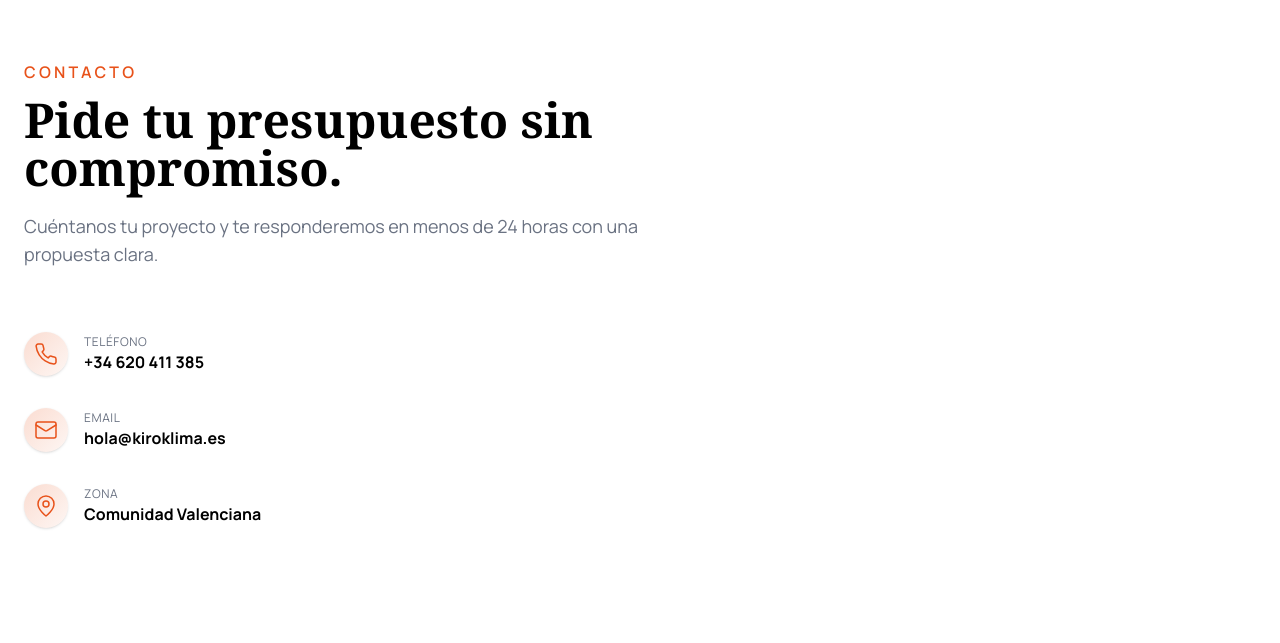
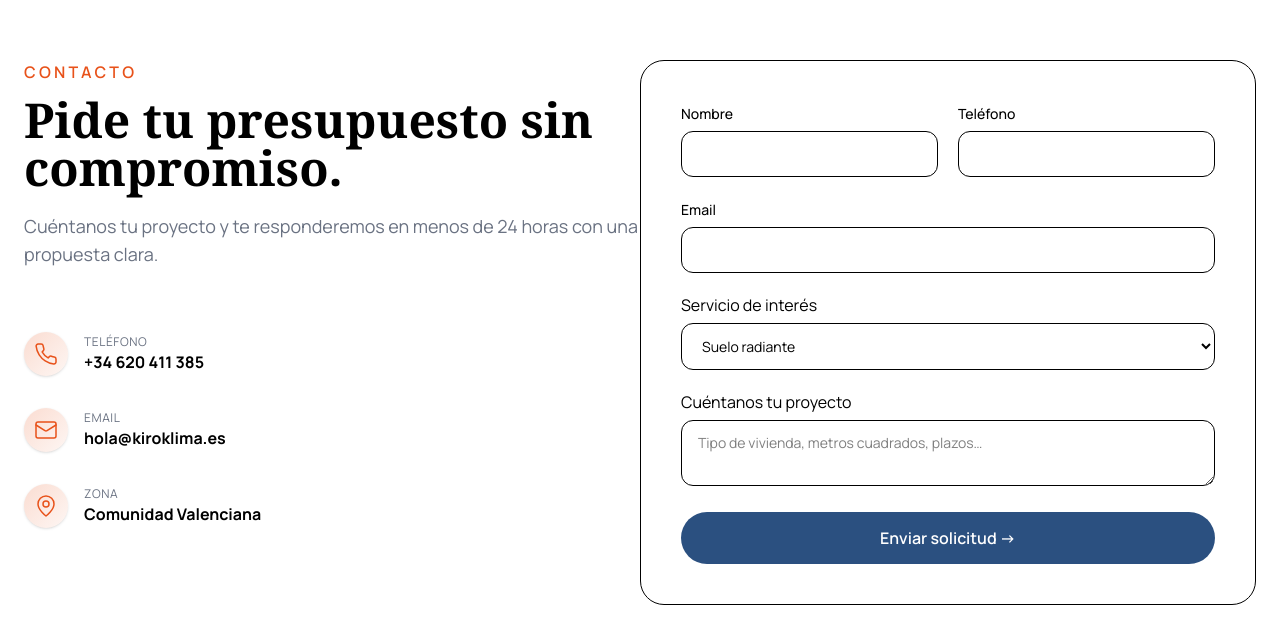
Before and after one commit to yoanastamenova/KiroKlima, a Next.js app: page / in a window 1280 px wide. Shown: the part 2306-2949 px from the top of the page. Built offline with nearby package versions, Linux system fonts and the light colour scheme.

Commit message:
feat: add form in contact component

```diff
--- a/app/contacto/contacto.tsx
+++ b/app/contacto/contacto.tsx
@@ -2,7 +2,7 @@ export default function Contacto() {
   return (
     <>
       <section id="contacto" className="py-24 md:py-32">
-        <div className="max-w-screen-2xl mx-auto px-6">
+        <div className="max-w-screen-2xl mx-auto px-6 grid md:grid-cols-2">
           <div className="max-w-2xl">
             <span className="text-brand-orange uppercase font-semibold tracking-[0.2em]">
               contacto
@@ -12,48 +12,109 @@ export default function Contacto() {
             </h2>
             <p className="mt-5 text-lg text-gray-500">
               {" "}
-              Cuéntanos tu proyecto y te responderemos en menos de 24 horas con una propuesta clara.
+              Cuéntanos tu proyecto y te responderemos en menos de 24 horas con
+              una propuesta clara.
             </p>
-          </div>
             <div className="max-w-2xl mt-16 grid md:grid-rows-3 gap-8">
             <div className="flex items-center gap-4">
               <span className="p-2.5 bg-linear-to-br from-brand-orange/20 to-brand-orange/5 rounded-full shadow-sm">
-                        <svg className="w-6 h-6 text-brand-orange" viewBox="0 0 24 24" fill="none" stroke="currentColor" strokeWidth="1.5" strokeLinecap="round" strokeLinejoin="round">
+                <svg
+                  className="w-6 h-6 text-brand-orange"
+                  viewBox="0 0 24 24"
+                  fill="none"
+                  stroke="currentColor"
+                  strokeWidth="1.5"
+                  strokeLinecap="round"
+                  strokeLinejoin="round"
+                >
                   <path d="M22 16.92v3a2 2 0 0 1-2.18 2 19.79 19.79 0 0 1-8.63-3.07 19.5 19.5 0 0 1-6-6 19.79 19.79 0 0 1-3.07-8.67A2 2 0 0 1 4.11 2h3a2 2 0 0 1 2 1.72 12.84 12.84 0 0 0 .7 2.81 2 2 0 0 1-.45 2.11L8.09 9.91a16 16 0 0 0 6 6l1.27-1.27a2 2 0 0 1 2.11-.45 12.84 12.84 0 0 0 2.81.7A2 2 0 0 1 22 16.92z" />
                 </svg>
               </span>
               <div>
-                        <p className="text-xs uppercase tracking-wider text-gray-500">Teléfono</p>
+                <p className="text-xs uppercase tracking-wider text-gray-500">
+                  Teléfono
+                </p>
                 <p className="font-bold text-black">+34 620 411 385</p>
               </div>
             </div>
             <div className="flex items-center gap-4">
               <span className="p-2.5 bg-linear-to-br from-brand-orange/20 to-brand-orange/5 rounded-full shadow-sm">
-                        <svg className="w-6 h-6 text-brand-orange" viewBox="0 0 24 24" fill="none" stroke="currentColor" strokeWidth="1.5" strokeLinecap="round" strokeLinejoin="round">
+                <svg
+                  className="w-6 h-6 text-brand-orange"
+                  viewBox="0 0 24 24"
+                  fill="none"
+                  stroke="currentColor"
+                  strokeWidth="1.5"
+                  strokeLinecap="round"
+                  strokeLinejoin="round"
+                >
                   <rect width="20" height="16" x="2" y="4" rx="2" />
                   <path d="m22 7-8.97 5.7a1.94 1.94 0 0 1-2.06 0L2 7" />
                 </svg>
               </span>
               <div>
-                        <p className="text-xs uppercase tracking-wider text-gray-500">Email</p>
+                <p className="text-xs uppercase tracking-wider text-gray-500">
+                  Email
+                </p>
                 <p className="font-bold text-black">hola@kiroklima.es</p>
               </div>
             </div>
             <div className="flex items-center gap-4">
               <span className="p-2.5 bg-linear-to-br from-brand-orange/20 to-brand-orange/5 rounded-full shadow-sm">
-                        <svg className="w-6 h-6 text-brand-orange" viewBox="0 0 24 24" fill="none" stroke="currentColor" strokeWidth="1.5" strokeLinecap="round" strokeLinejoin="round">
+                <svg
+                  className="w-6 h-6 text-brand-orange"
+                  viewBox="0 0 24 24"
+                  fill="none"
+                  stroke="currentColor"
+                  strokeWidth="1.5"
+                  strokeLinecap="round"
+                  strokeLinejoin="round"
+                >
                   <path d="M20 10c0 6-8 12-8 12s-8-6-8-12a8 8 0 0 1 16 0Z" />
                   <circle cx="12" cy="10" r="3" />
                 </svg>
               </span>
               <div>
-                        <p className="text-xs uppercase tracking-wider text-gray-500">Zona</p>
+                <p className="text-xs uppercase tracking-wider text-gray-500">
+                  Zona
+                </p>
                 <p className="font-bold text-black">Comunidad Valenciana</p>
               </div>
             </div>
           </div>
           </div>
+          <form className="rounded-3xl border border-border bg-card p-8 md:p-10 space-y-5">
+            <div className="grid sm:grid-cols-2 gap-5">
+                <div>
+                    <label htmlFor="name" className="text-sm font-medium">Nombre</label>
+                    <input id="name" type="text" className="mt-1.5 w-full rounded-xl border border-input bg-background px-4 py-3 text-sm focus:outline-none focus:ring-2 focus:ring-accent" name="name"/>
+                </div>
+                <div>
+                    <label htmlFor="phone" className="text-sm font-medium">Teléfono</label>
+                    <input id="phone" type="text" className="mt-1.5 w-full rounded-xl border border-input bg-background px-4 py-3 text-sm focus:outline-none focus:ring-2 focus:ring-accent" name="phone"/>
+                </div>
+            </div>
+            <div>
+                <label htmlFor="email" className="text-sm font-medium">Email</label>
+                <input id="email" type="text" className="mt-1.5 w-full rounded-xl border border-input bg-background px-4 py-3 text-sm focus:outline-none focus:ring-2 focus:ring-accent" name="email"/>
+            </div>
+            <div>
+                <label htmlFor="interes">Servicio de interés</label>
+                <select id="interes" className="mt-1.5 w-full rounded-xl border border-input bg-background px-4 py-3 text-sm focus:outline-none focus:ring-2 focus:ring-accent">
+                    <option value="suelo">Suelo radiante</option>
+                    <option value="aerotermia">Aerotermia</option>
+                    <option value="sueloyaerotermia">Suelo radiante + Aerotermia</option>
+                    <option value="mantenimiento">Mantenimiento</option>
+                </select>
+            </div>
+            <div>
+              <label htmlFor="cuenta">Cuéntanos tu proyecto</label>
+              <textarea name="proyecto" id="proyecto" className="mt-1.5 w-full rounded-xl border border-input bg-background px-4 py-3 text-sm focus:outline-none focus:ring-2 focus:ring-accent" placeholder="Tipo de vivienda, metros cuadrados, plazos…"></textarea>
+            </div>
+            <button type="submit" className="w-full inline-flex items-center justify-center gap-2 rounded-full bg-brand-blue text-brand-white px-7 py-3.5 text-white font-semibold hover:bg-primary/90 hover:cursor-pointer transition">Enviar solicitud {"->"}</button>
+          </form>
+        </div>
       </section>
     </>
-    )
+  );
 }
```
Lines whose indentation alone changed are shown as unchanged.
